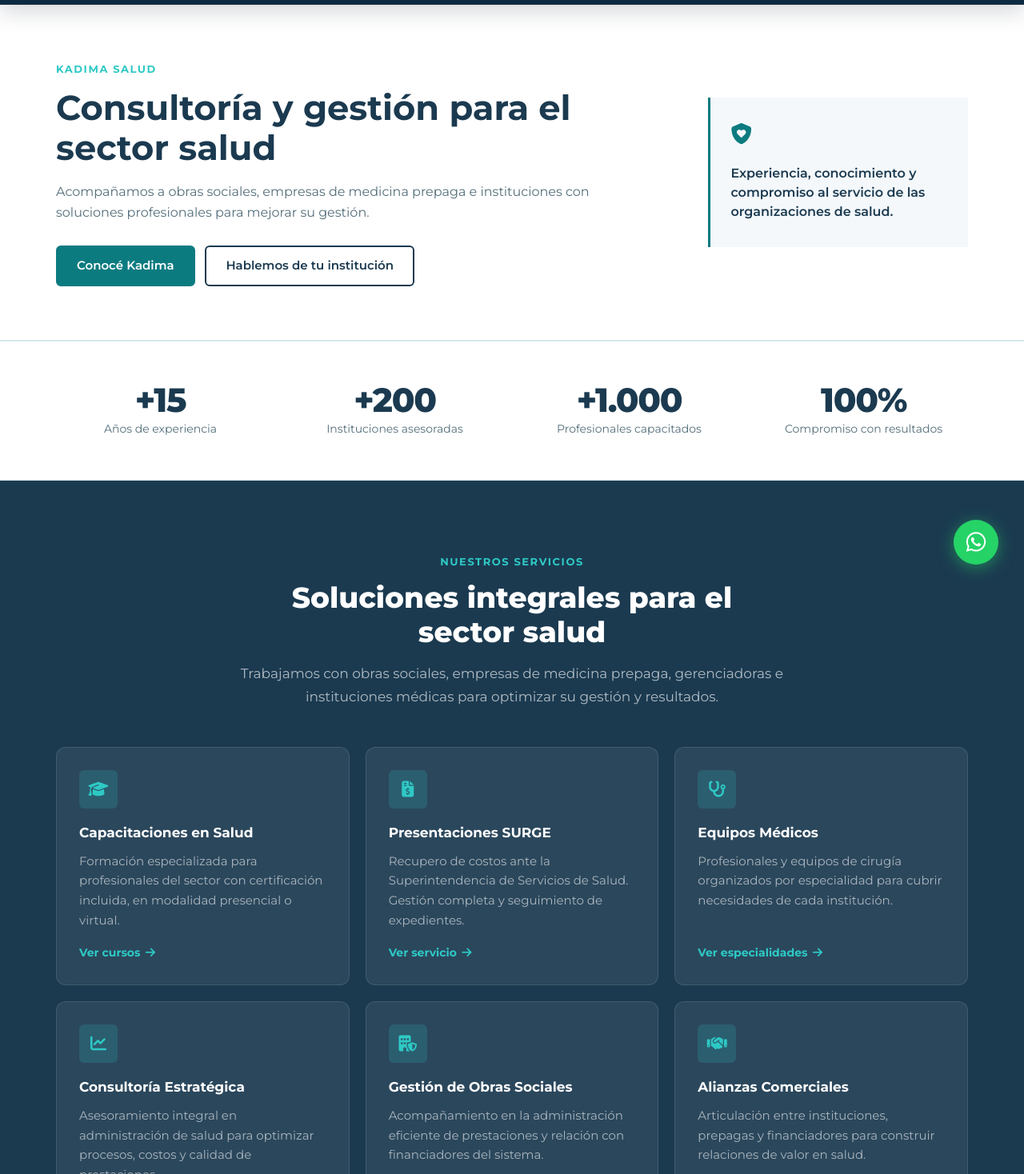
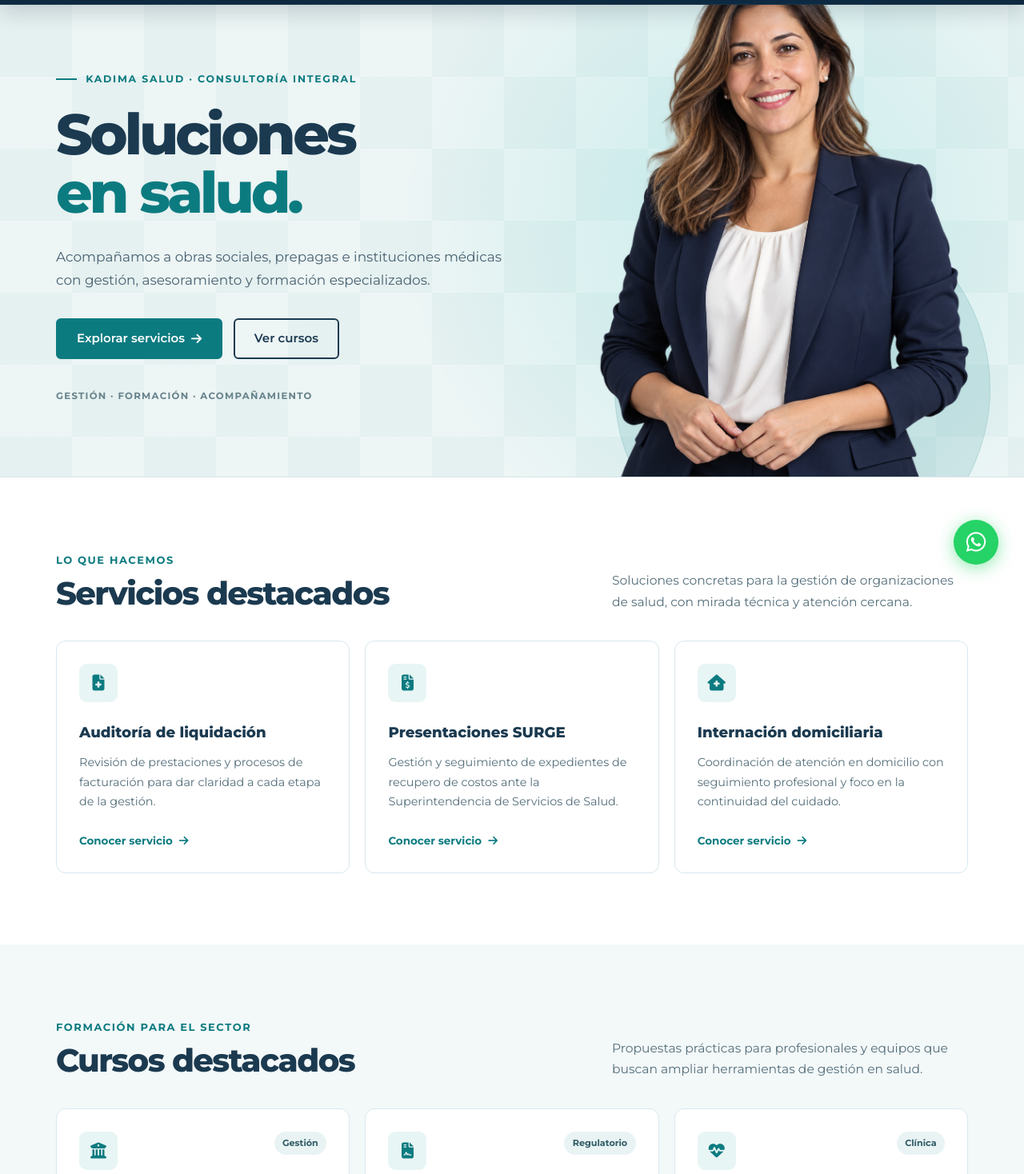
Before and after one commit to nicogomez94/juan, a React (Vite) app: page / in a window 1280 px wide. Shown: the part 62-1530 px from the top of the page at 80% size. Built offline with nearby package versions, Linux system fonts and the light colour scheme; no server answers.

Commit message:
Refine Kadima homepage with featured services and courses

```diff
--- a/src/pages/Cursos.jsx
+++ b/src/pages/Cursos.jsx
@@ -1,5 +1,5 @@
 import { useEffect, useRef, useState } from 'react'
-import { Link } from 'react-router-dom'
+import { Link, useLocation } from 'react-router-dom'
 import Navbar from '../components/Navbar'
 import Footer from '../components/Footer'
 import WhatsAppButton from '../components/WhatsAppButton'
@@ -23,6 +23,7 @@ function getTopics(value) {
 }
 
 export default function Cursos() {
+  const { search } = useLocation()
   const [courses, setCourses] = useState([])
   const [loading, setLoading] = useState(true)
   const [usingDemo, setUsingDemo] = useState(false)
@@ -32,10 +33,25 @@ export default function Cursos() {
 
   useEffect(() => {
     api.get('/api/capacitaciones')
-      .then(data => setCourses(data))
+      .then(data => {
+        if (Array.isArray(data)) setCourses(data)
+        else {
+          setCourses(demoCourses)
+          setUsingDemo(true)
+        }
+      })
       .catch(() => { setCourses(demoCourses); setUsingDemo(true) })
       .finally(() => setLoading(false))
   }, [])
+
+  useEffect(() => {
+    const courseId = new URLSearchParams(search).get('curso')
+    const course = courses.find(item => String(item.id) === courseId)
+    if (course) {
+      setSelected(course)
+      setStep('detail')
+    }
+  }, [courses, search])
 
   useEffect(() => {
     if (!selected) return undefined
--- a/src/pages/Home.jsx
+++ b/src/pages/Home.jsx
@@ -4,6 +4,7 @@ import Navbar from '../components/Navbar'
 import Footer from '../components/Footer'
 import WhatsAppButton from '../components/WhatsAppButton'
 import { api } from '../lib/api'
+import { demoCourses } from '../lib/demoCourses'
 import { DEBUG, debugDefaults } from '../lib/debugDefaults'
 import {
   buildContactMessage,
@@ -12,7 +13,7 @@ import {
   sendContactForm,
 } from '../lib/contactForm'
 
-function useFadeIn() {
+function useFadeIn(dependencies = []) {
   const ref = useRef(null)
   useEffect(() => {
     const observer = new IntersectionObserver(
@@ -23,7 +24,7 @@ function useFadeIn() {
     if (!el) return
     el.querySelectorAll('.fade-in').forEach(t => observer.observe(t))
     return () => el.querySelectorAll('.fade-in').forEach(t => observer.unobserve(t))
-  }, [])
+  }, dependencies)
   return ref
 }
 
@@ -92,71 +93,114 @@ function ContactForm() {
 }
 
 export default function Home() {
-  const ref = useFadeIn()
   const [contact, setContact] = useState({ email: 'contacto@kadimasalud.com.ar', whatsapp: '5491100000000', instagram: 'KadimaSalud' })
+  const [featuredCourses, setFeaturedCourses] = useState(demoCourses.slice(0, 3))
+  const [usingDemoCourses, setUsingDemoCourses] = useState(true)
+  const ref = useFadeIn([featuredCourses])
 
   useEffect(() => {
     api.get('/api/contact-info').then(d => { if (d.map) setContact(prev => ({ ...prev, ...d.map })) }).catch(() => {})
+    api.get('/api/capacitaciones').then(courses => {
+      if (Array.isArray(courses) && courses.length) {
+        setFeaturedCourses(courses.slice(0, 3))
+        setUsingDemoCourses(false)
+      }
+    }).catch(() => {})
   }, [])
 
   return (
     <div ref={ref}>
       <Navbar />
 
-      <section className="home-intro">
-        <div className="container home-intro__inner">
-          <div>
-            <p className="section-header__tag">Kadima Salud</p>
-            <h1>Consultoría y gestión para el sector salud</h1>
-            <p>Acompañamos a obras sociales, empresas de medicina prepaga e instituciones con soluciones profesionales para mejorar su gestión.</p>
-            <div className="home-intro__actions">
-              <Link to="/nosotros" className="btn btn--primary">Conocé Kadima</Link>
-              <Link to="/contacto" className="btn btn--outline">Hablemos de tu institución</Link>
+      <section className="home-hero" aria-labelledby="home-hero-title">
+        <div className="container home-hero__inner">
+          <div className="home-hero__copy">
+            <p className="home-hero__eyebrow">
+              <span /> Kadima Salud · Consultoría integral
+            </p>
+            <h1 id="home-hero-title">
+              Soluciones <span>en salud.</span>
+            </h1>
+            <p className="home-hero__lead">Acompañamos a obras sociales, prepagas e instituciones médicas con gestión, asesoramiento y formación especializados.</p>
+            <div className="home-hero__actions">
+              <a href="#servicios-destacados" className="btn btn--primary">
+                Explorar servicios <i className="fas fa-arrow-right" aria-hidden="true" />
+              </a>
+              <Link to="/cursos" className="btn btn--outline">Ver cursos</Link>
             </div>
+            <p className="home-hero__caption">Gestión · Formación · Acompañamiento</p>
           </div>
-          <div className="home-intro__side">
-            <i className="fas fa-shield-heart" aria-hidden="true" />
-            <span>Experiencia, conocimiento y compromiso al servicio de las organizaciones de salud.</span>
+          <div className="home-hero__portrait" aria-hidden="true">
+            <div className="home-hero__portrait-halo" />
+            <img src="/kadima-hero-person.png" alt="" loading="eager" />
           </div>
         </div>
       </section>
 
-      {/* STATS */}
-      <section className="stats-strip">
-        <div className="container stats-strip__grid">
-          {[{n:'+15',l:'Años de experiencia'},{n:'+200',l:'Instituciones asesoradas'},{n:'+1.000',l:'Profesionales capacitados'},{n:'100%',l:'Compromiso con resultados'}].map(s => (
-            <div key={s.n} className="stats-strip__item fade-in">
-              <span className="stats-strip__number">{s.n}</span>
-              <span className="stats-strip__label">{s.l}</span>
+      <section className="home-featured-services" id="servicios-destacados">
+        <div className="container">
+          <div className="home-section-heading fade-in">
+            <div>
+              <p className="section-header__tag">Lo que hacemos</p>
+              <h2>Servicios destacados</h2>
             </div>
-          ))}
+            <p>Soluciones concretas para la gestión de organizaciones de salud, con mirada técnica y atención cercana.</p>
+          </div>
+          <div className="home-featured-services__grid">
+            {[
+              { to: '/servicios/auditoria-de-liquidacion', icon: 'fa-file-medical', title: 'Auditoría de liquidación', desc: 'Revisión de prestaciones y procesos de facturación para dar claridad a cada etapa de la gestión.' },
+              { to: '/surge', icon: 'fa-file-invoice-dollar', title: 'Presentaciones SURGE', desc: 'Gestión y seguimiento de expedientes de recupero de costos ante la Superintendencia de Servicios de Salud.' },
+              { to: '/servicios/internacion-domiciliaria', icon: 'fa-house-medical', title: 'Internación domiciliaria', desc: 'Coordinación de atención en domicilio con seguimiento profesional y foco en la continuidad del cuidado.' },
+            ].map(s => (
+              <Link key={s.title} to={s.to} className="home-service-card fade-in">
+                <div className="home-service-card__top">
+                  <span className="home-service-card__icon">
+                    <i className={`fas ${s.icon}`} aria-hidden="true" />
+                  </span>
+                </div>
+                <h3>{s.title}</h3>
+                <p>{s.desc}</p>
+                <span className="home-service-card__link">
+                  Conocer servicio <i className="fas fa-arrow-right" aria-hidden="true" />
+                </span>
+              </Link>
+            ))}
+          </div>
         </div>
       </section>
 
-      {/* SERVICIOS */}
-      <section className="servicios">
+      <section className="home-featured-courses" id="cursos-destacados">
         <div className="container">
-          <div className="section-header section-header--light fade-in">
-            <p className="section-header__tag">Nuestros Servicios</p>
-            <h2>Soluciones integrales para el sector salud</h2>
-            <p className="section-header__desc">Trabajamos con obras sociales, empresas de medicina prepaga, gerenciadoras e instituciones médicas para optimizar su gestión y resultados.</p>
+          <div className="home-section-heading fade-in">
+            <div>
+              <p className="section-header__tag">Formación para el sector</p>
+              <h2>Cursos destacados</h2>
+            </div>
+            <p>Propuestas prácticas para profesionales y equipos que buscan ampliar herramientas de gestión en salud.</p>
           </div>
-          <div className="servicios__grid">
-            {[
-              { to: '/cursos', icon: 'fa-graduation-cap', title: 'Capacitaciones en Salud', desc: 'Formación especializada para profesionales del sector con certificación incluida, en modalidad presencial o virtual.', cta: 'Ver cursos' },
-              { to: '/surge', icon: 'fa-file-invoice-dollar', title: 'Presentaciones SURGE', desc: 'Recupero de costos ante la Superintendencia de Servicios de Salud. Gestión completa y seguimiento de expedientes.', cta: 'Ver servicio' },
-              { to: '/equipos', icon: 'fa-stethoscope', title: 'Equipos Médicos', desc: 'Profesionales y equipos de cirugía organizados por especialidad para cubrir necesidades de cada institución.', cta: 'Ver especialidades' },
-              { to: '/nosotros', icon: 'fa-chart-line', title: 'Consultoría Estratégica', desc: 'Asesoramiento integral en administración de salud para optimizar procesos, costos y calidad de prestaciones.', cta: 'Conocer más' },
-              { to: '/nosotros', icon: 'fa-building-shield', title: 'Gestión de Obras Sociales', desc: 'Acompañamiento en la administración eficiente de prestaciones y relación con financiadores del sistema.', cta: 'Conocer más' },
-              { to: '/contacto', icon: 'fa-handshake', title: 'Alianzas Comerciales', desc: 'Articulación entre instituciones, prepagas y financiadores para construir relaciones de valor en salud.', cta: 'Consultar' },
-            ].map(s => (
-              <Link key={s.title} to={s.to} className="servicios__card servicios__card--link fade-in">
-                <div className="servicios__card-icon"><i className={`fas ${s.icon}`} /></div>
-                <h3>{s.title}</h3>
-                <p>{s.desc}</p>
-                <span className="servicios__card-cta">{s.cta} <i className="fas fa-arrow-right" /></span>
+          <div className="home-featured-courses__grid">
+            {featuredCourses.map(course => (
+              <Link to={`/cursos?curso=${encodeURIComponent(course.id)}`} key={course.id} className="home-course-card fade-in">
+                <div className="home-course-card__top">
+                  <span className="home-course-card__icon">
+                    <i className={`fas ${course.icono || 'fa-book-open'}`} aria-hidden="true" />
+                  </span>
+                  <span className="home-course-card__badge">{course.badge || 'Formación'}</span>
+                </div>
+                <h3>{course.titulo}</h3>
+                <p>{course.descripcion}</p>
+                <div className="home-course-card__bottom">
+                  <span><i className="far fa-clock" aria-hidden="true" /> {course.duracion || 'Duración a confirmar'}</span>
+                  <strong>Ver curso <i className="fas fa-arrow-right" aria-hidden="true" /></strong>
+                </div>
               </Link>
             ))}
+          </div>
+          {usingDemoCourses && <p className="home-featured-courses__note">Oferta de muestra para esta vista previa.</p>}
+          <div className="home-featured-courses__more fade-in">
+            <Link to="/cursos" className="btn btn--outline">
+              Explorar todos los cursos <i className="fas fa-arrow-right" aria-hidden="true" />
+            </Link>
           </div>
         </div>
       </section>
--- a/src/styles.css
+++ b/src/styles.css
@@ -2554,3 +2554,259 @@ button { cursor: pointer; border: none; background: none; font: inherit; }
     padding: 1.5rem;
   }
 }
+
+/* ===== INICIO — SOLUCIONES EN SALUD ===== */
+.home-hero {
+  position: relative;
+  isolation: isolate;
+  overflow: hidden;
+  background: #edf5f5;
+  background-image:
+    linear-gradient(135deg, rgba(12, 123, 128, 0.035) 25%, transparent 25%, transparent 75%, rgba(12, 123, 128, 0.035) 75%),
+    linear-gradient(135deg, rgba(12, 123, 128, 0.035) 25%, transparent 25%, transparent 75%, rgba(12, 123, 128, 0.035) 75%),
+    radial-gradient(circle at 75% 45%, rgba(46, 201, 197, 0.19), transparent 45%);
+  background-size: 180px 180px, 180px 180px, auto;
+  background-position: 0 0, 90px 90px, center;
+  border-bottom: 1px solid #d5e6e8;
+}
+
+.home-hero__inner {
+  display: grid;
+  grid-template-columns: minmax(0, 1.12fr) minmax(0, 0.88fr);
+  align-items: center;
+  min-height: 590px;
+  gap: 2rem;
+}
+
+.home-hero__copy {
+  position: relative;
+  z-index: 2;
+  padding: 4.5rem 0 5rem;
+  animation: home-copy-enter 0.8s both;
+}
+
+.home-hero__eyebrow {
+  display: flex;
+  align-items: center;
+  gap: 0.7rem;
+  margin-bottom: 1.35rem;
+  color: var(--color-secondary);
+  font-size: 0.78rem;
+  font-weight: 700;
+  letter-spacing: 0.14em;
+  text-transform: uppercase;
+}
+
+.home-hero__eyebrow span {
+  display: inline-block;
+  width: 26px;
+  height: 2px;
+  background: var(--color-secondary);
+}
+
+.home-hero h1 {
+  max-width: 680px;
+  color: var(--color-primary);
+  font-size: 4.45rem;
+  font-weight: 750;
+  letter-spacing: -0.055em;
+  line-height: 1.03;
+}
+
+.home-hero h1 span { display: block; color: var(--color-secondary); }
+
+.home-hero__lead {
+  max-width: 560px;
+  margin-top: 1.8rem;
+  color: #476170;
+  font-size: 1.06rem;
+  line-height: 1.75;
+}
+
+.home-hero__actions {
+  display: flex;
+  flex-wrap: wrap;
+  gap: 0.85rem;
+  margin-top: 2rem;
+}
+
+.home-hero__caption {
+  margin-top: 2.3rem;
+  color: #66828a;
+  font-size: 0.73rem;
+  font-weight: 700;
+  letter-spacing: 0.11em;
+  text-transform: uppercase;
+}
+
+.home-hero__portrait {
+  position: relative;
+  align-self: stretch;
+  min-height: 590px;
+  animation: home-portrait-enter 0.9s 0.08s both;
+}
+
+.home-hero__portrait-halo {
+  position: absolute;
+  width: 470px;
+  height: 470px;
+  right: -28px;
+  bottom: -125px;
+  border-radius: 50%;
+  background: rgba(12, 123, 128, 0.13);
+  border: 1px solid rgba(12, 123, 128, 0.12);
+}
+
+.home-hero__portrait img {
+  position: absolute;
+  z-index: 1;
+  width: min(580px, 112%);
+  max-width: none;
+  height: auto;
+  right: -20px;
+  bottom: -2px;
+  object-fit: contain;
+}
+
+.home-featured-services,
+.home-featured-courses { padding: 5.6rem 0; }
+.home-featured-services { background: #fff; scroll-margin-top: var(--navbar-h); }
+.home-featured-courses { background: #f3f8f9; scroll-margin-top: var(--navbar-h); }
+
+.home-section-heading {
+  display: flex;
+  justify-content: space-between;
+  align-items: end;
+  gap: 3rem;
+  margin-bottom: 2.2rem;
+}
+
+.home-section-heading .section-header__tag { margin-bottom: 0.45rem; color: var(--color-secondary); }
+.home-section-heading h2 {
+  color: var(--color-primary);
+  font-size: 2.5rem;
+  font-weight: 750;
+  letter-spacing: -0.04em;
+  line-height: 1.2;
+}
+.home-section-heading > p { max-width: 445px; color: var(--color-text-light); font-size: 0.97rem; line-height: 1.7; }
+
+.home-featured-services__grid,
+.home-featured-courses__grid {
+  display: grid;
+  grid-template-columns: repeat(3, minmax(0, 1fr));
+  gap: 1.2rem;
+}
+
+.home-service-card,
+.home-course-card {
+  display: flex;
+  flex-direction: column;
+  min-width: 0;
+  padding: 1.75rem;
+  border: 1px solid var(--color-border);
+  border-radius: 0.75rem;
+  background: #fff;
+  transition: border-color 0.25s ease, box-shadow 0.25s ease, transform 0.25s ease;
+}
+
+.home-service-card:hover,
+.home-course-card:hover {
+  border-color: rgba(12, 123, 128, 0.42);
+  box-shadow: 0 14px 32px rgba(27, 58, 80, 0.09);
+  transform: translateY(-4px);
+}
+
+.home-service-card__top,
+.home-course-card__top { display: flex; justify-content: space-between; align-items: start; margin-bottom: 1.6rem; }
+.home-service-card__icon,
+.home-course-card__icon {
+  display: grid;
+  place-items: center;
+  width: 3rem;
+  height: 3rem;
+  border-radius: 0.6rem;
+  background: #e8f5f5;
+  color: var(--color-secondary);
+  font-size: 1.25rem;
+}
+.home-service-card h3,
+.home-course-card h3 { color: var(--color-primary); font-size: 1.14rem; font-weight: 750; line-height: 1.35; }
+.home-service-card p,
+.home-course-card p { margin-top: 0.8rem; color: var(--color-text-light); font-size: 0.9rem; line-height: 1.7; }
+.home-service-card__link {
+  display: inline-flex;
+  align-items: center;
+  gap: 0.5rem;
+  margin-top: auto;
+  padding-top: 1.6rem;
+  color: var(--color-secondary);
+  font-size: 0.84rem;
+  font-weight: 700;
+}
+
+.home-course-card__badge {
+  padding: 0.35rem 0.65rem;
+  border-radius: 100px;
+  background: #e9f3f4;
+  color: #315c65;
+  font-size: 0.7rem;
+  font-weight: 700;
+}
+.home-course-card > p { display: -webkit-box; -webkit-box-orient: vertical; -webkit-line-clamp: 3; overflow: hidden; }
+.home-course-card__bottom {
+  display: flex;
+  align-items: center;
+  justify-content: space-between;
+  gap: 0.6rem;
+  margin-top: auto;
+  padding-top: 1.45rem;
+  color: var(--color-text-light);
+  font-size: 0.78rem;
+}
+.home-course-card__bottom strong { color: var(--color-secondary); white-space: nowrap; }
+.home-featured-courses__note { margin-top: 1.1rem; color: #6b838a; font-size: 0.76rem; }
+.home-featured-courses__more { display: flex; justify-content: center; margin-top: 2.3rem; }
+
+@keyframes home-copy-enter { from { opacity: 0; transform: translateY(14px); } to { opacity: 1; transform: translateY(0); } }
+@keyframes home-portrait-enter { from { opacity: 0; transform: translateY(20px); } to { opacity: 1; transform: translateY(0); } }
+
+@media (max-width: 900px) {
+  .home-hero__inner { min-height: 520px; grid-template-columns: 1.1fr 0.9fr; gap: 0; }
+  .home-hero h1 { font-size: 3.4rem; }
+  .home-hero__portrait { min-height: 520px; }
+  .home-hero__portrait img { width: 460px; right: -95px; }
+  .home-hero__portrait-halo { right: -145px; }
+  .home-section-heading h2 { font-size: 2.15rem; }
+}
+
+@media (max-width: 700px) {
+  .home-hero__inner { display: flex; flex-direction: column; align-items: stretch; }
+  .home-hero__copy { padding: 2.3rem 0 0; }
+  .home-hero__eyebrow { font-size: 0.68rem; }
+  .home-hero h1 { font-size: 3rem; }
+  .home-hero__lead { margin-top: 1.2rem; font-size: 0.94rem; }
+  .home-hero__actions { margin-top: 1.5rem; }
+  .home-hero__actions .btn { font-size: 0.82rem; padding: 0.7rem 1rem; }
+  .home-hero__caption { display: none; }
+  .home-hero__portrait { width: 100%; min-height: 365px; margin-top: 0.6rem; }
+  .home-hero__portrait img { width: 305px; max-width: 100%; right: -8px; }
+  .home-hero__portrait-halo { width: 310px; height: 310px; right: -30px; bottom: -90px; }
+  .home-featured-services,
+  .home-featured-courses { padding: 4.1rem 0; }
+  .home-section-heading { display: block; margin-bottom: 1.6rem; }
+  .home-section-heading h2 { font-size: 2rem; }
+  .home-section-heading > p { margin-top: 0.8rem; font-size: 0.9rem; }
+  .home-featured-services__grid,
+  .home-featured-courses__grid { grid-template-columns: 1fr; gap: 0.9rem; }
+  .home-service-card,
+  .home-course-card { padding: 1.4rem; }
+}
+
+@media (prefers-reduced-motion: reduce) {
+  .home-hero__copy,
+  .home-hero__portrait { animation: none; }
+  .fade-in { opacity: 1; transform: none; transition: none; }
+  .home-service-card,
+  .home-course-card { transition: none; }
+}
```
Also changed, not shown: public/kadima-hero-person.png (added).
